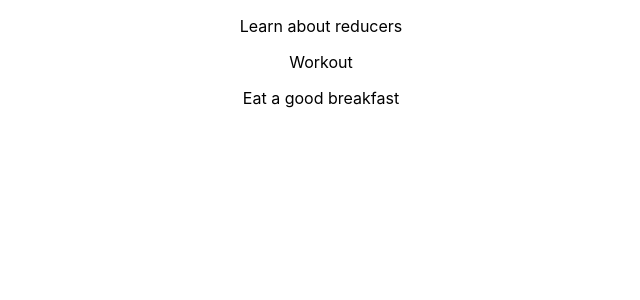
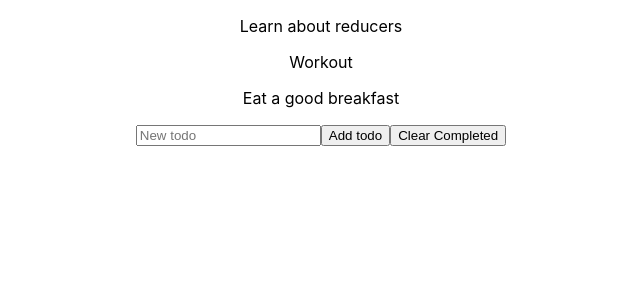
Before and after one commit to damonbogich/todo-reducer, a React (Create React App) app: page / in a window 1280 px wide. Shown: the top 300 px of the page, without its empty margins (319-959 px from the left). Built offline with nearby package versions, Linux system fonts and the light colour scheme.

Commit message:
built form

```diff
--- a/src/App.js
+++ b/src/App.js
@@ -3,6 +3,7 @@ import {initialState, reducer} from './reducer/reducer';
 import './App.css';
 
 import List from './components/List';
+import Form from './components/Form';
 
 function App() {
   const [state, dispatch] = useReducer(reducer, initialState);
@@ -11,6 +12,7 @@ function App() {
   return (
     <div className="App">
       <List state={state}/>
+      <Form/>
     </div>
   );
 }
--- a/src/components/Form.js
+++ b/src/components/Form.js
@@ -0,0 +1,10 @@
+
+export default function Form() {
+    return (
+        <form>
+            <input placeholder='New todo' />
+            <button>Add todo</button>
+            <button>Clear Completed</button>
+        </form>
+    )
+};
```
